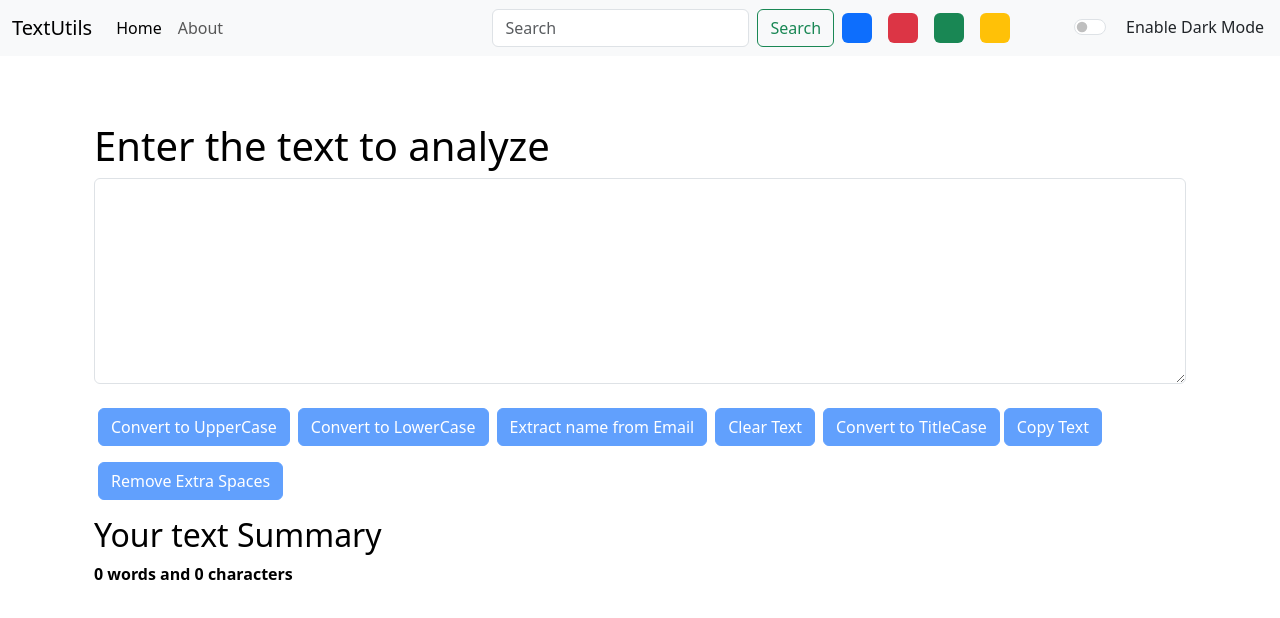
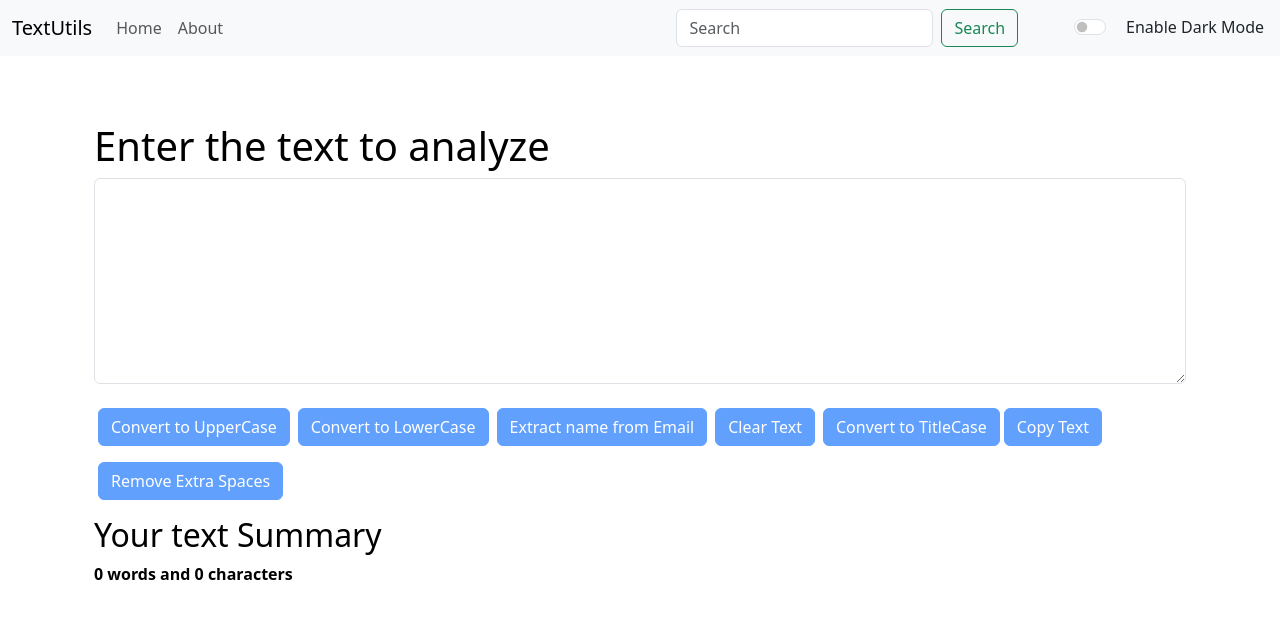
Before and after one commit to HBK0077/textUtilsUsingReact, a React (Create React App) app in the folder textutils/: page / in a window 1280 px wide. Shown: the top 618 px of the page. Built offline with nearby package versions, Linux system fonts and the light colour scheme.

Commit message:
Bugs Fixed

```diff
--- a/textutils/src/components/Navbar.js
+++ b/textutils/src/components/Navbar.js
@@ -15,7 +15,7 @@
     <div className="collapse navbar-collapse" id="navbarSupportedContent">
       <ul className="navbar-nav me-auto mb-2 mb-lg-0">
         <li className="nav-item">
-          <Link className="nav-link active" aria-current="page" to="/">{props.home}</Link>
+          <Link className="nav-link" aria-current="page" to="/">{props.home}</Link>
           {/* <a className="nav-link active" aria-current="page" href="#">{props.home}</a> */}
 
         </li>
@@ -29,25 +29,18 @@
         <input className="form-control me-2" type="search" placeholder="Search" aria-label="Search"/>
         <button className="btn btn-outline-success" type="submit">Search</button>
       </form>
-      <div className="d-flex">
+      {/* <div className="d-flex">
         <div className="bg-primary rounded mx-2" onClick={()=>{props.toggleMode('primary')}} style={{height:'30px', width:'30px', cursor:'pointer'}}></div>
         <div className="bg-danger rounded mx-2" onClick={()=>{props.toggleMode('danger')}} style={{height:'30px', width:'30px', cursor:'pointer'}}></div>
         <div className="bg-success rounded mx-2" onClick={()=>{props.toggleMode('success')}} style={{height:'30px', width:'30px', cursor:'pointer'}}></div>
         <div className="bg-warning rounded mx-2" onClick={()=>{props.toggleMode('warning')}} style={{height:'30px', width:'30px', cursor:'pointer'}}></div>
 
-      </div>
+      </div> */}
         <div className={`form-check form-switch text-${props.mode==="light"?"dark":"light"}`}>
             <input className="form-check-input mx-3" onClick={()=>{props.toggleMode(null)}} type="checkbox" role="switch" id="flexSwitchCheckDefault"/>
             <label className="form-check-label mx-1" htmlFor="flexSwitchCheckDefault">Enable Dark Mode</label>
         </div>
-        {/* <div className={`form-check form-switch text-${props.mode==="light"?"blue":"light"}`}>
-            <input className="form-check-input mx-3" onClick={props.toggleBlueMode} type="checkbox" role="switch" id="flexSwitchCheckDefault"/>
-            <label className="form-check-label mx-1" htmlFor="flexSwitchCheckDefault">Enable Blue Mode</label>
-        </div> */}
-        {/* <div className={`form-check form-switch text-${props.mode==="light"?"red":"light"}`}>
-            <input className="form-check-input mx-3" onClick={props.toggleRedMode} type="checkbox" role="switch" id="flexSwitchCheckDefault"/>
-            <label className="form-check-label mx-1" htmlFor="flexSwitchCheckDefault">Enable Red Mode</label>
-        </div> */}
+
     </div>
 
   </div>
--- a/textutils/src/components/TextForm.js
+++ b/textutils/src/components/TextForm.js
@@ -82,7 +82,7 @@
     // setText("new Text"); Correct way to change a state value
 
     const spaceHandling = (text)=>{
-        const arr = text.split(" ");
+        const arr = text.split(/\s+/);
         return arr.filter(word => word !== "").length;
     }
     return (
```
Also changed, not shown: textutils/src/App.js (+1 -37 lines).
